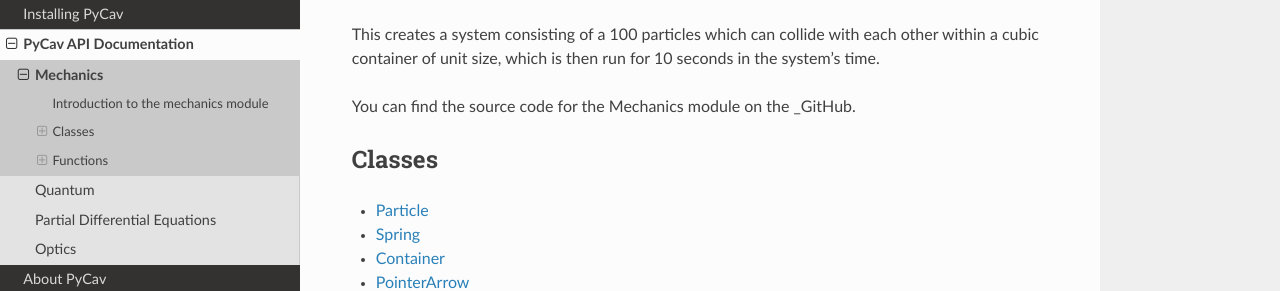
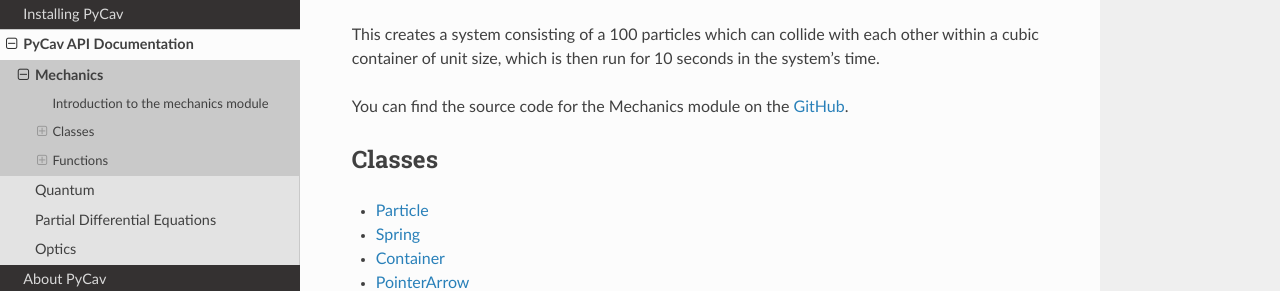
Before and after one commit to PyCav/PyCav-Library, a Sphinx documentation site: the page built from docs/source/api/mechanics/index.rst, in a window 1280 px wide and 900 px high, scrolled down 312 px. Shown: the part 161-452 px from the top of the window. Built offline with Sphinx 7.4.7 and the Read the Docs theme 2.0.0, drawn with Linux system fonts in a browser that asks for light colours; pages that are not in the unit, such as notebooks, are missing from menus.

Commit message:
Fixed link

```diff
--- a/docs/source/api/mechanics/index.rst
+++ b/docs/source/api/mechanics/index.rst
@@ -19,7 +19,7 @@ The mechanics module provides the infrastructure to create simple systems consis
 
 This creates a system consisting of a 100 particles which can collide with each other within a cubic container of unit size, which is then run for 10 seconds in the system's time.
 
-You can find the source code for the Mechanics module on the _GitHub.
+You can find the source code for the Mechanics module on the GitHub_.
 
 .. _GitHub: https://github.com/PyCav/PyCav-Library/blob/master/pycav/mechanics.pyx
 
```
